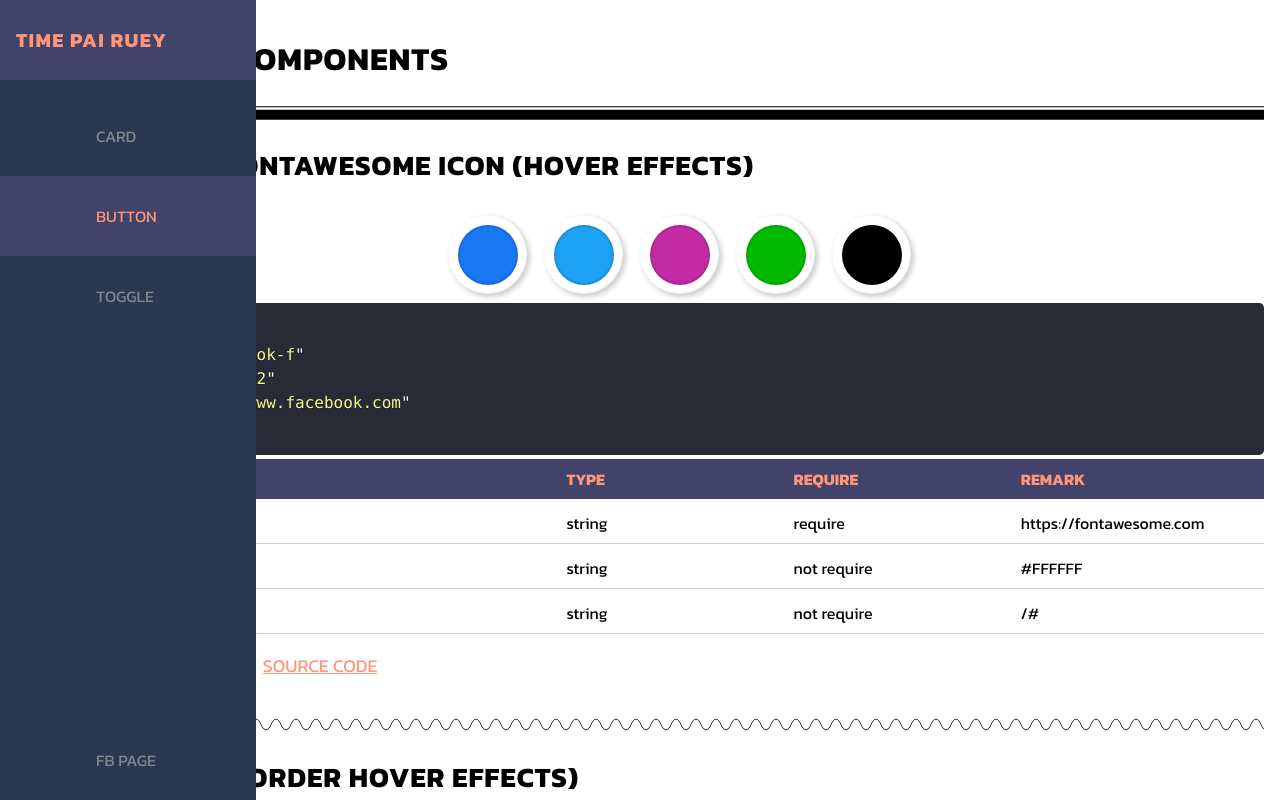
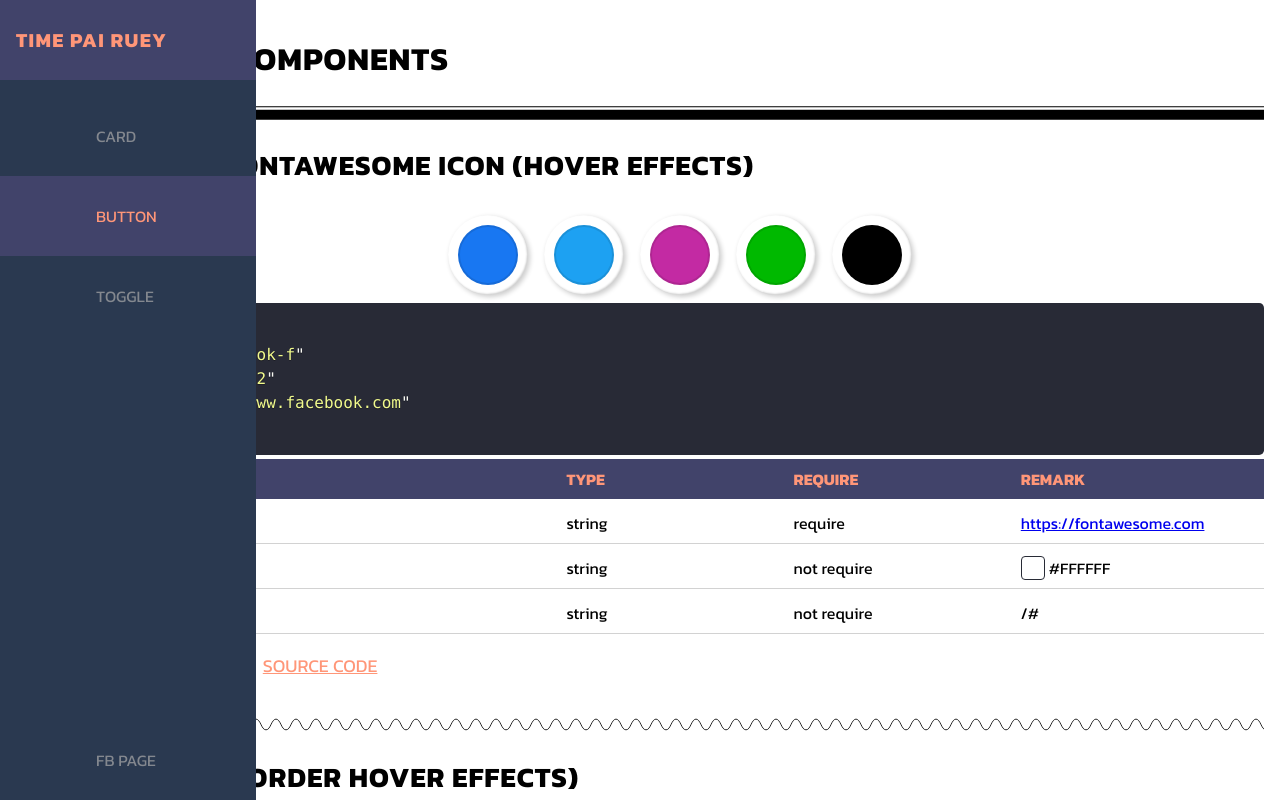
Before and after one commit to timenakrab/frontend-design, a Next.js app: page /button in a window 1280 px wide. Shown: the top 800 px of the page. Built offline with nearby package versions, Linux system fonts and the light colour scheme; some icons are missing.

Commit message:
change type on TableRequire & create Preview color

```diff
--- /dev/null
+++ b/src/PreviewColor.tsx
@@ -0,0 +1,33 @@
+import React from 'react';
+import styled from 'styled-components';
+
+const SectionColorReview = styled.div`
+  font-family: 'Kanit';
+  font-size: 16px;
+  line-height: 24px;
+  text-transform: uppercase;
+`;
+const LabelColor = styled.div<{ bgColor: string }>`
+  height: 22px;
+  width: 22px;
+  margin-right: 4px;
+  background-color: ${(props) => props.bgColor};
+  border-radius: 4px;
+  border: 1px solid #282b36;
+  float: left;
+`;
+
+interface PreviewColorProps {
+  color: string;
+}
+
+const PreviewColor = ({ color }: PreviewColorProps) => {
+  return (
+    <SectionColorReview>
+      <LabelColor bgColor={color} />
+      <span>{color}</span>
+    </SectionColorReview>
+  );
+};
+
+export default PreviewColor;
--- a/src/TableRequirefield.tsx
+++ b/src/TableRequirefield.tsx
@@ -1,5 +1,7 @@
 import React from 'react';
 import styled from 'styled-components';
+
+import PreviewColor from './PreviewColor';
 
 const HeadTable = styled.div`
   display: flex;
@@ -63,11 +65,25 @@ const BodyRemark = styled.div`
   font-family: 'Kanit';
 `;
 
+const RemarkValue = styled.span`
+  font-family: 'Kanit';
+  font-size: 16px;
+  line-height: 24px;
+`;
+const RemarkLink = styled.a`
+  font-family: 'Kanit';
+  font-size: 16px;
+  line-height: 24px;
+`;
+
 export interface BodyTableRequire {
   name: string;
   type: string;
   require: boolean;
-  remark?: string;
+  remark?: {
+    type: 'string' | 'color' | 'url';
+    value: string;
+  };
 }
 interface TableRequireProps {
   body: BodyTableRequire[];
@@ -84,14 +100,29 @@ const TableRequirefield = ({ body }: TableRequireProps) => {
         <HeadRemark>Remark</HeadRemark>
       </HeadTable>
       <div>
-        {bodyData.map((data) => (
-          <BodyItem key={data.name}>
-            <BodyName>{data.name}</BodyName>
-            <BodyType>{data.type}</BodyType>
-            <BodyRequire>{data.require ? 'require' : 'not require'}</BodyRequire>
-            <BodyRemark>{data.remark}</BodyRemark>
-          </BodyItem>
-        ))}
+        {bodyData.map((data) => {
+          const { name, type, require, remark } = data;
+          let remarkComp = null;
+          if (remark?.type === 'string') {
+            remarkComp = <RemarkValue>{remark?.value}</RemarkValue>;
+          } else if (remark?.type === 'color') {
+            remarkComp = <PreviewColor color={remark?.value} />;
+          } else if (remark?.type === 'url') {
+            remarkComp = (
+              <RemarkLink href={remark?.value} target="_blank">
+                {remark?.value}
+              </RemarkLink>
+            );
+          }
+          return (
+            <BodyItem key={name}>
+              <BodyName>{name}</BodyName>
+              <BodyType>{type}</BodyType>
+              <BodyRequire>{require ? 'require' : 'not require'}</BodyRequire>
+              <BodyRemark>{remarkComp}</BodyRemark>
+            </BodyItem>
+          );
+        })}
       </div>
     </div>
   );
--- a/src/codePreview/ButtonHoverBorderPreview.ts
+++ b/src/codePreview/ButtonHoverBorderPreview.ts
@@ -17,25 +17,25 @@ export const ButtonHoverBorderRequire: BodyTableRequire[] = [
     name: 'backgroundColor',
     type: 'string',
     require: false,
-    remark: '#d0d0d0',
+    remark: { type: 'color', value: '#d0d0d0' },
   },
   {
     name: 'textColor',
     type: 'string',
     require: false,
-    remark: '#000000',
+    remark: { type: 'color', value: '#000000' },
   },
   {
     name: 'lineColor',
     type: 'string',
     require: false,
-    remark: '#000000',
+    remark: { type: 'color', value: '#000000' },
   },
   {
     name: 'oneLine',
     type: 'boolean',
     require: false,
-    remark: 'default',
+    remark: { type: 'string', value: 'default' },
   },
   {
     name: 'twoLine',
--- a/src/codePreview/ButtonIconFAPreview.ts
+++ b/src/codePreview/ButtonIconFAPreview.ts
@@ -14,18 +14,18 @@ export const ButtonIconFARequire: BodyTableRequire[] = [
     name: 'icon',
     type: 'string',
     require: true,
-    remark: 'https://fontawesome.com',
+    remark: { type: 'url', value: 'https://fontawesome.com' },
   },
   {
     name: 'bgColor',
     type: 'string',
     require: false,
-    remark: '#FFFFFF',
+    remark: { type: 'color', value: '#FFFFFF' },
   },
   {
     name: 'link',
     type: 'string',
     require: false,
-    remark: '/#',
+    remark: { type: 'string', value: '/#' },
   },
 ];
--- a/src/codePreview/CardHoverEffectPreview.ts
+++ b/src/codePreview/CardHoverEffectPreview.ts
@@ -30,6 +30,6 @@ export const CardHoverEffectRequire: BodyTableRequire[] = [
     name: 'link',
     type: 'string',
     require: false,
-    remark: '/',
+    remark: { type: 'string', value: '/' },
   },
 ];
--- a/src/codePreview/CardProductPreview.ts
+++ b/src/codePreview/CardProductPreview.ts
@@ -26,18 +26,18 @@ export const CardProductRequire: BodyTableRequire[] = [
     name: 'satang',
     type: 'number',
     require: false,
-    remark: '0 (Zero)',
+    remark: { type: 'string', value: '0 (Zero) not show' },
   },
   {
     name: 'color',
     type: 'string',
     require: false,
-    remark: '#8A8A8A',
+    remark: { type: 'color', value: '#8A8A8A' },
   },
   {
     name: 'link',
     type: 'string',
     require: false,
-    remark: '/',
+    remark: { type: 'string', value: '/' },
   },
 ];
```
Also changed, not shown: src/codePreview/SwitchMobilePreview.ts (+4 -4 lines).
